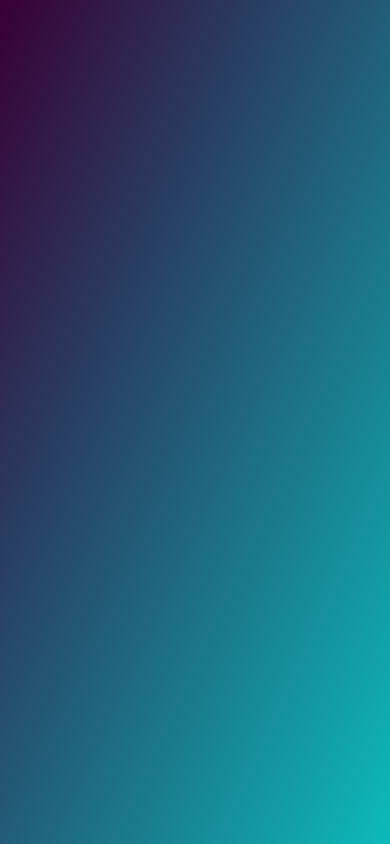
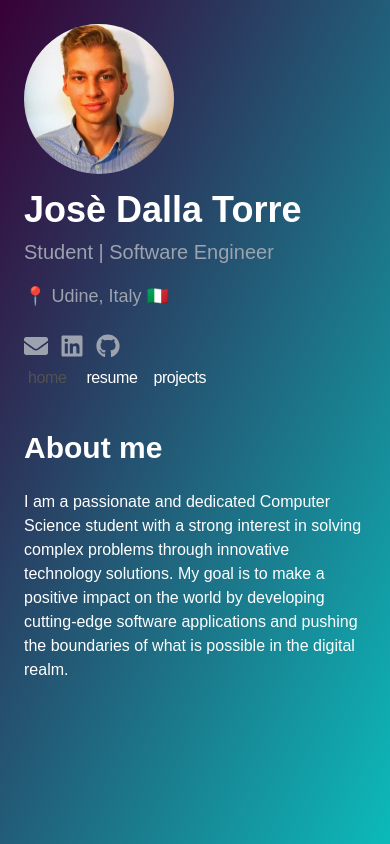
Before and after one commit to josedallatorre/josedallatorre.github.io, a Next.js app: page / in a window 390 px wide. Built offline with nearby package versions, Linux system fonts and the light colour scheme.

Commit message:
feat: added basic responsive version

```diff
--- a/app/layout.tsx
+++ b/app/layout.tsx
@@ -60,13 +60,16 @@ export default function RootLayout({
           <div className="lg:hidden">
             <main className="p-6 max-w-screen-sm mx-auto">
               <div className="mb-6">
-                {/*<Header />*/}
+                {<Header />}
                 <div className="mt-6">
-                  {/*<SocialLinks/>*/}
+                  {<SocialLinks/>}
+                  {<Navbar />}
+                  {children}
                 </div>
               </div>
             </main>
-            {/*<Footer />*/}
+            <Analytics />
+            <SpeedInsights />
           </div>
 
           {/* Desktop Layout */}
```
